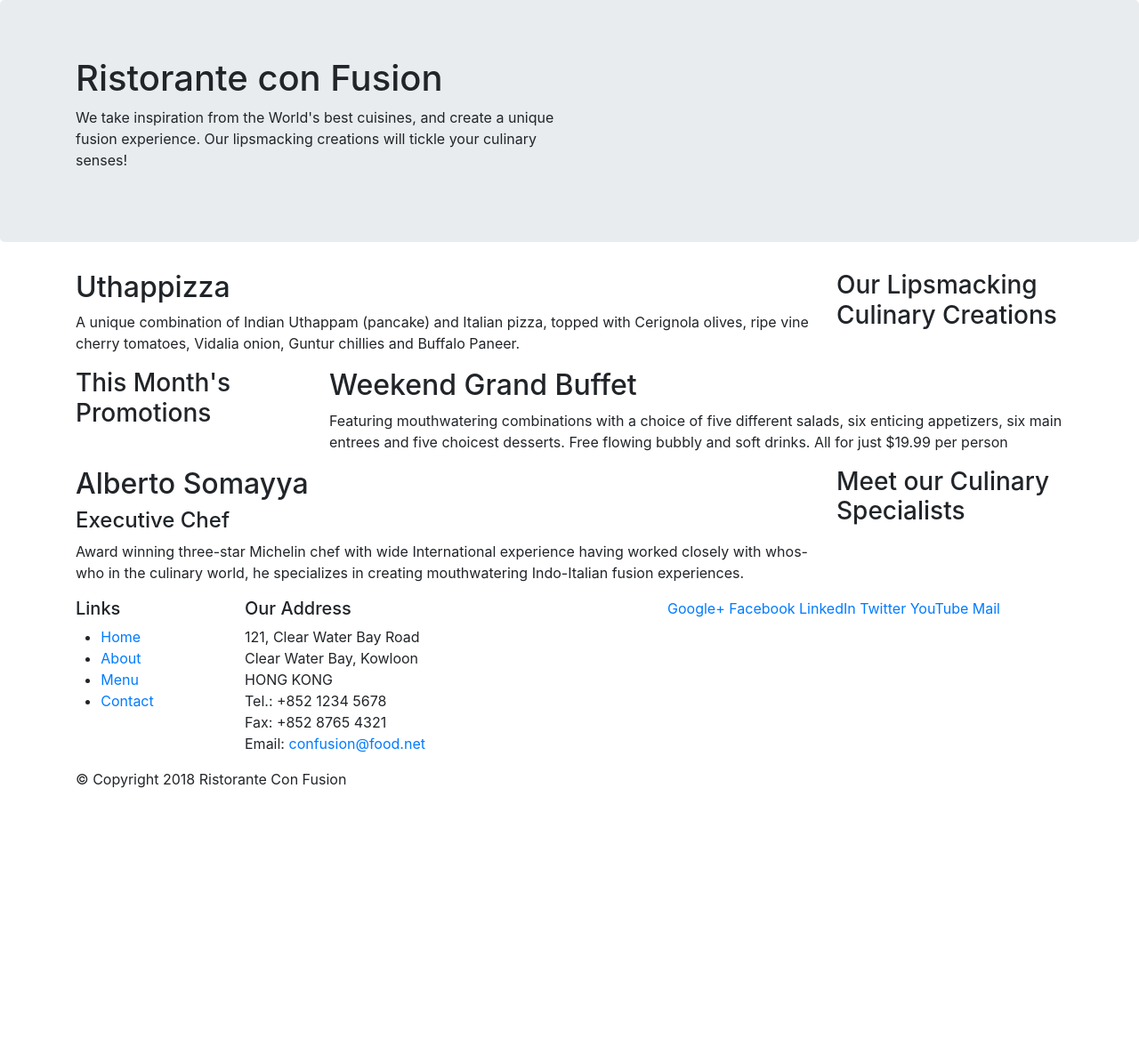
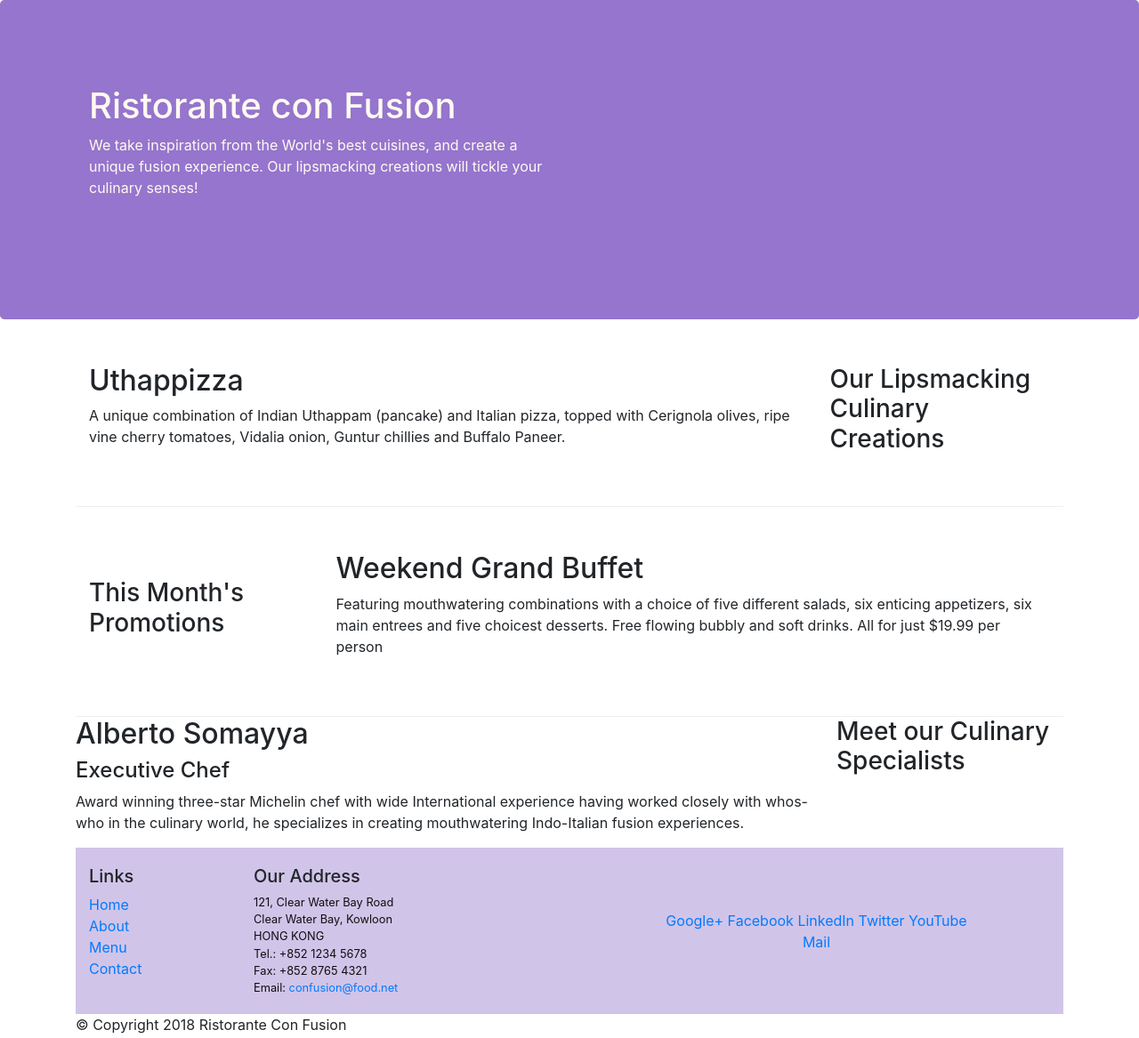
Before and after one commit to NjaalWiik/first-restaurant-website, a website: page index.html in a window 1280 px wide. Shown: the whole page at 89% size. Before the commit the page ends 904 px from the top, so only its background shows below. Drawn offline with nearby package versions, Linux system fonts and the light colour scheme.

Commit message:
Bootstrap Grid Part 2

```diff
--- /dev/null
+++ b/css/styles.css
@@ -0,0 +1,30 @@
+.row-header{
+    margin:0px auto;
+    padding:25px 0px 50px 0px;
+}
+
+.row-content {
+    margin:0px auto;
+    padding: 50px 0px 50px 0px;
+    border-bottom: 1px ridge;
+    min-height:100px;
+}
+
+.footer{
+    background-color: #D1C4E9;
+    margin:0px auto;
+    padding: 20px 0px 20px 0px;
+}
+
+.jumbotron {
+    padding:70px 30px 70px 30px;
+    margin:0px auto;
+    background: #9575CD ;
+    color:floralwhite;
+}
+
+address{
+    font-size:80%;
+    margin:0px;
+    color:#0f0f0f;
+}
--- a/index.html
+++ b/index.html
@@ -9,7 +9,7 @@
 
     <!-- Bootstrap CSS -->
     <link rel="stylesheet" href="node_modules/bootstrap/dist/css/bootstrap.min.css">
-
+    <link href="css/styles.css" rel="stylesheet">
 
     <title>Ristorante Con Fusion</title>
 </head>
@@ -17,7 +17,7 @@
 <body>
     <header class="jumbotron">
         <div class="container">
-            <div class="row">
+            <div class="row row-header">
                 <div class="col-12 col-sm-6">
                     <h1>Ristorante con Fusion</h1>
                     <p>We take inspiration from the World's best cuisines, and create a unique fusion experience. Our lipsmacking creations will tickle your culinary senses!</p>
@@ -29,7 +29,7 @@
     </header>
 
     <div class="container">
-        <div class="row">
+        <div class="row row-content align-items-center">
             <div class="col-12 col-sm-4 order-sm-last col-md-3">
                 <h3>Our Lipsmacking Culinary Creations</h3>
             </div>
@@ -40,7 +40,7 @@
         </div>
 
 
-        <div class="row">
+        <div class="row row-content align-items-center">
             <div class="col-12 col-sm-4 order-sm-first col-md-3">
                 <h3>This Month's Promotions</h3>
             </div>
@@ -50,7 +50,7 @@
             </div>
         </div>
 
-        <div class="row">
+        <div class="row row-contentalign-items-center">
             <div class="col-12 col-sm-4 order-sm-last col-md-3">
                 <h3>Meet our Culinary Specialists</h3>
             </div>
@@ -64,10 +64,10 @@
 
     <footer>
         <div class="container">
-            <div class="row">
+            <div class="row footer">
                 <div class="col-4 col-sm-2">
                     <h5>Links</h5>
-                    <ul class="col-4 offset-1 col-sm-2">
+                    <ul class="list-unstyled">
                         <li><a href="#">Home</a></li>
                         <li><a href="#">About</a></li>
                         <li><a href="#">Menu</a></li>
@@ -85,8 +85,8 @@
 		              Email: <a href="mailto:confusion@food.net">confusion@food.net</a>
 		           </address>
                 </div>
-                <div class="col-auto">
-                    <div>
+                <div class="col-12 col-sm-4 align-self-center">
+                    <div class="text-center">
                         <a href="http://google.com/+">Google+</a>
                         <a href="http://www.facebook.com/profile.php?id=">Facebook</a>
                         <a href="http://www.linkedin.com/in/">LinkedIn</a>
```
